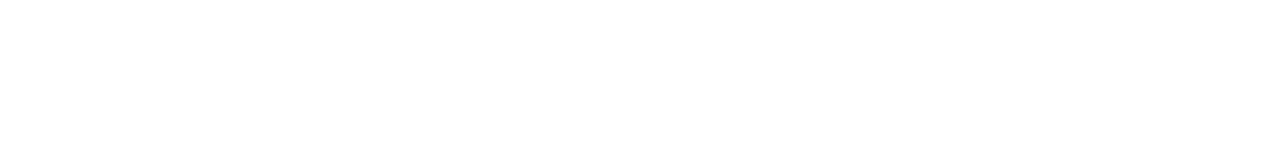
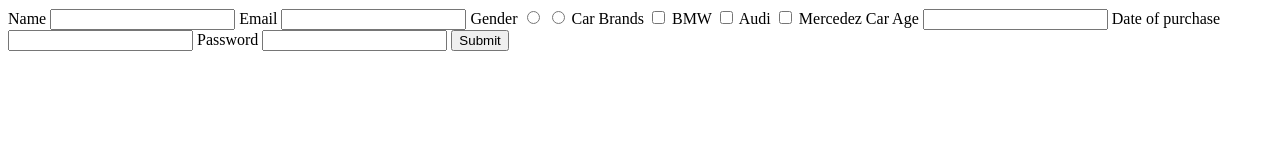
Before and after one commit to acciojob/car-insurance-form-harshadbhangale001, a website: page main.html in a window 1280 px wide. Drawn offline with Linux system fonts and the light colour scheme.

Commit message:
created a submission

```diff
--- a/main.html
+++ b/main.html
@@ -8,6 +8,29 @@
 
 <body>
 	<!-- the entire body must be written by student -->
+	<form method="post">
+		<label for="name">Name</label>
+		<input type="Text" id="name">
+		<label for="email">Email</label>
+		<input type="Text" id="email">
+		<label for="gender">Gender</label>
+		<input type="radio" name="gender">
+		<input type="radio" name="gender">
+		<label for="cars">Car Brands</label>
+		<input type="checkbox" id="cars">
+		<label>BMW</label>
+		<input type="checkbox" id="cars">
+		<label>Audi</label>
+		<input type="checkbox" id="cars">
+		<label>Mercedez</label>
+		<label for="carage">Car Age</label>
+		<input type="text" id="carage">
+		<label for="dop">Date of purchase</label>
+		<input type="text" id="dop">
+		<label for="password">Password</label>
+		<input type="password" id="password">
+		<input type="submit" id="submit">
+	</form>
     <script type="text/javascript" src="./script.js">
 </script>
 
```
Also changed, not shown: styles.css (line endings or trailing spaces).
